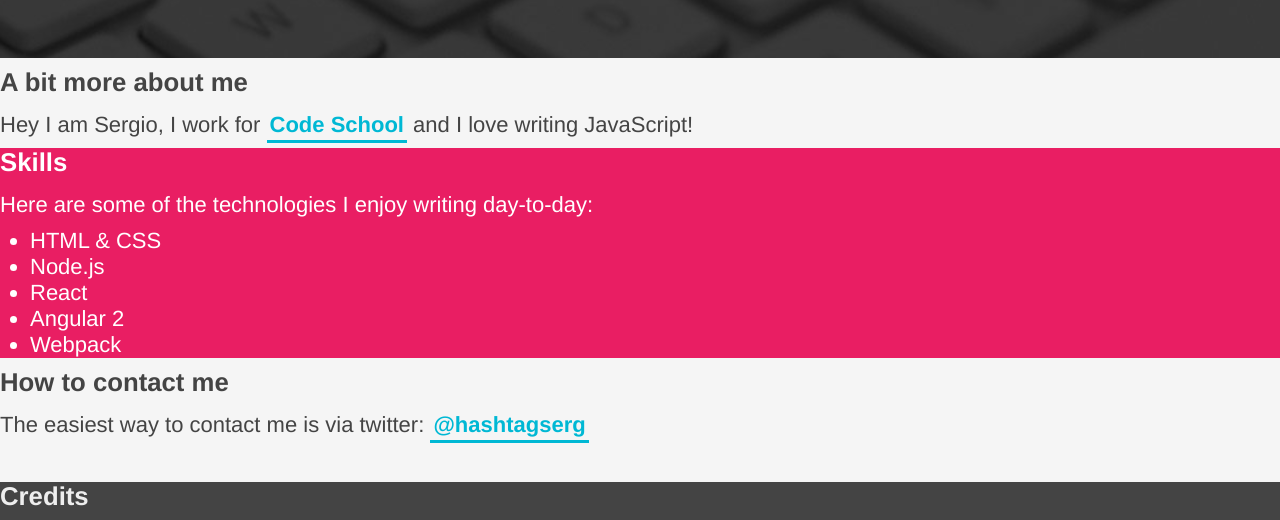
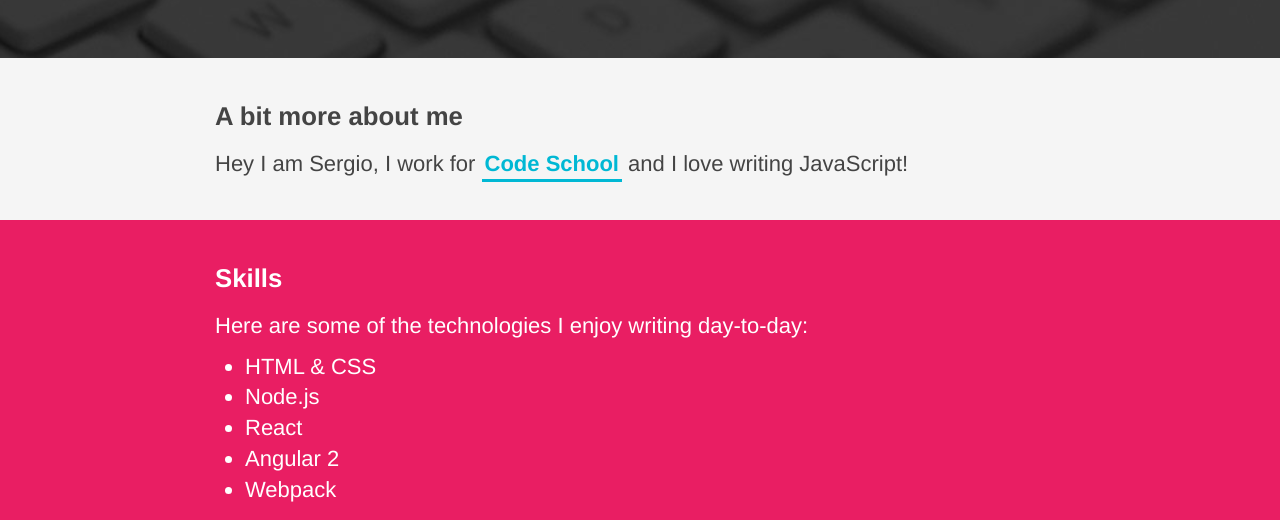
Before and after one commit to codeschool-projects/SemanticHTMLPortfolioProject, a website: page src/index.html in a window 1280 px wide. Shown: the part 262-782 px from the top of the page. Drawn offline with Linux system fonts and the light colour scheme.

Commit message:
update 3

```diff
--- a/src/index.html
+++ b/src/index.html
@@ -24,7 +24,7 @@
 
     <section class="tagline">
 
-        <main>
+        <main class="content-wrapper">
 
             <h3>A bit more about me</h3>
             <p>Hey I am Sergio, I work for <a target="_blank" href="https://www.codeschool.com">Code School</a> and I love writing JavaScript!</p>
@@ -36,7 +36,7 @@
 
     <section class="skills">
 
-        <main>
+        <main class="content-wrapper">
 
             <h3>Skills</h3>
             <p>Here are some of the technologies I enjoy writing day-to-day:</p>
@@ -54,7 +54,7 @@
 
     <section class="contact">
 
-        <main>
+        <main class="content-wrapper">
             <h3>How to contact me</h3>
             <p>The easiest way to contact me is via twitter: <a target="_blank" href="https://twitter.com/hashtagserg">@hashtagserg</a></p>
         </main>
@@ -62,7 +62,7 @@
 
 
     <footer>
-        <main>
+        <main class="content-wrapper">
 
             <h3>Credits</h3>
             <p>This portfolio was created using <a href='https://www.codeschool.com'>Code School's</a> <a href='https://github.com/codeschool/SemanticHTMLPortfolioProject'>Semantic HTML Portfolio Project</a> template.</p>
```
